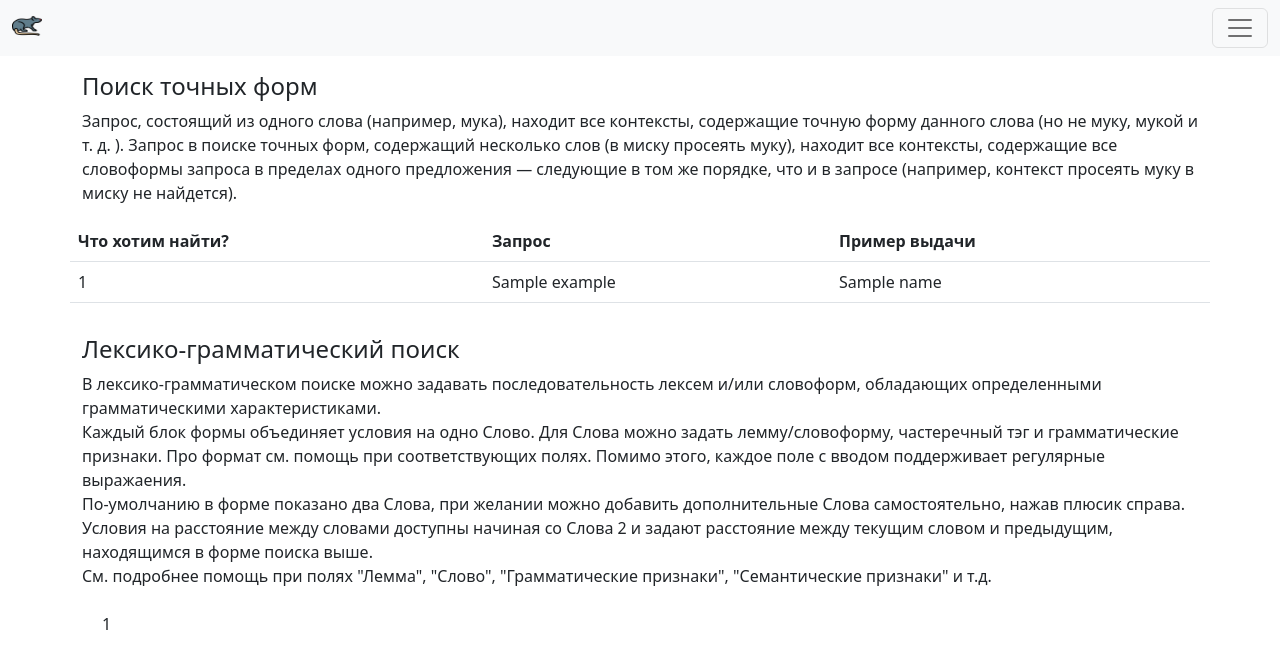
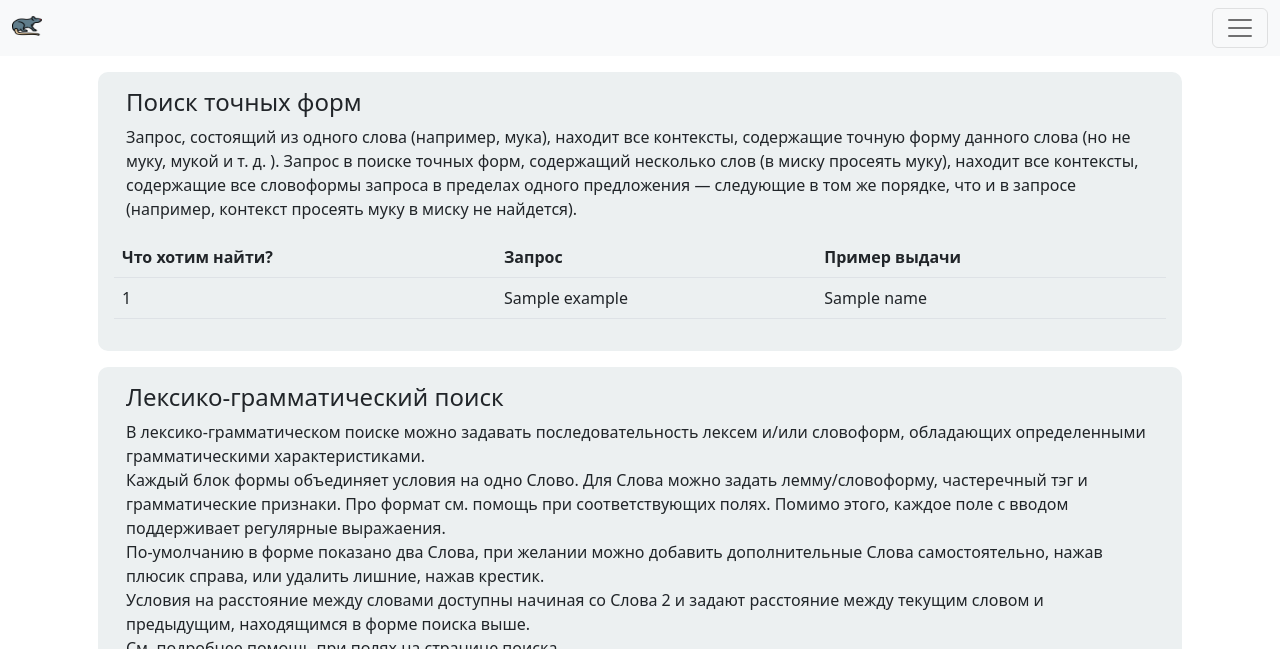
Before and after one commit to vknyazkova/hse-3year-nlp-project, a Flask app: template search/web_app/templates/instructions.html in a window 1280 px wide. Shown: the top 649 px of the page. Run offline with Flask 2, Linux system fonts and the light colour scheme; the template is opened without the code that fills it: most values are stand-ins (such as "Sample title", 1, 10 or a date in 2020).

Commit message:
add new instructions

```diff
--- a/search/web_app/templates/instructions.html
+++ b/search/web_app/templates/instructions.html
@@ -5,7 +5,7 @@
 
 {% block content %}
     <div class="container">
-        <div class="row my-3">
+        <div class="row m-3 p-3" style="background-color: #ecf0f1; border-radius: 10px;">
             <h4>Поиск точных форм</h4>
             <p>
                 Запрос, состоящий из одного слова (например, мука), находит все контексты, содержащие точную форму
@@ -37,7 +37,7 @@
                 </tbody>
             </table>
         </div>
-        <div class="row my-3">
+        <div class="row m-3 p-3" style="background-color: #ecf0f1; border-radius: 10px;">
             <h4>Лексико-грамматический поиск</h4>
             <p>
                 В лексико-грамматическом поиске можно задавать последовательность лексем и/или словоформ, обладающих
@@ -46,14 +46,30 @@
                 тэг и грамматические признаки. Про формат см. помощь при соответствующих полях. Помимо этого, каждое поле
                 с вводом поддерживает регулярные выражаения. <br>
                 По-умолчанию в форме показано два Слова, при желании можно добавить дополнительные Слова
-                самостоятельно, нажав плюсик справа.<br>
+                самостоятельно, нажав плюсик справа, или удалить лишние, нажав крестик.<br>
                 Условия на расстояние между словами доступны начиная со Слова 2 и задают расстояние между текущим
                 словом и предыдущим, находящимся в форме поиска выше.<br>
-                См. подробнее помощь при полях "Лемма", "Слово", "Грамматические признаки", "Семантические признаки" и т.д.
+                См. подробнее помощь при полях на странице поиска.
             </p>
+            <table class="table">
+                <thead>
+                    <tr>
+                        <th scope="col">Запрос</th>
+                        <th scope="col">Что будет найдено?</th>
+                    </tr>
+                </thead>
+                <tbody>
+                    {% for rule in rules %}
+                        <tr>
+                            <td>{{ rule[0] }}</td>
+                            <td>{{ rule[1] }}</td>
+                        </tr>
+                    {% endfor %}
+                </tbody>
+            </table>
             {% for example in advanced %}
                 <div class="row m-2">
-                    <p>{{ example[0] }}</p>
+                    <p class="fst-italic">{{ example[0] }}</p>
                     <div class="col-sm-6">
                         <img src="{{ example[1] }}" style="height: 100%; width: 100%; object-fit: contain;">
                     </div>
```
